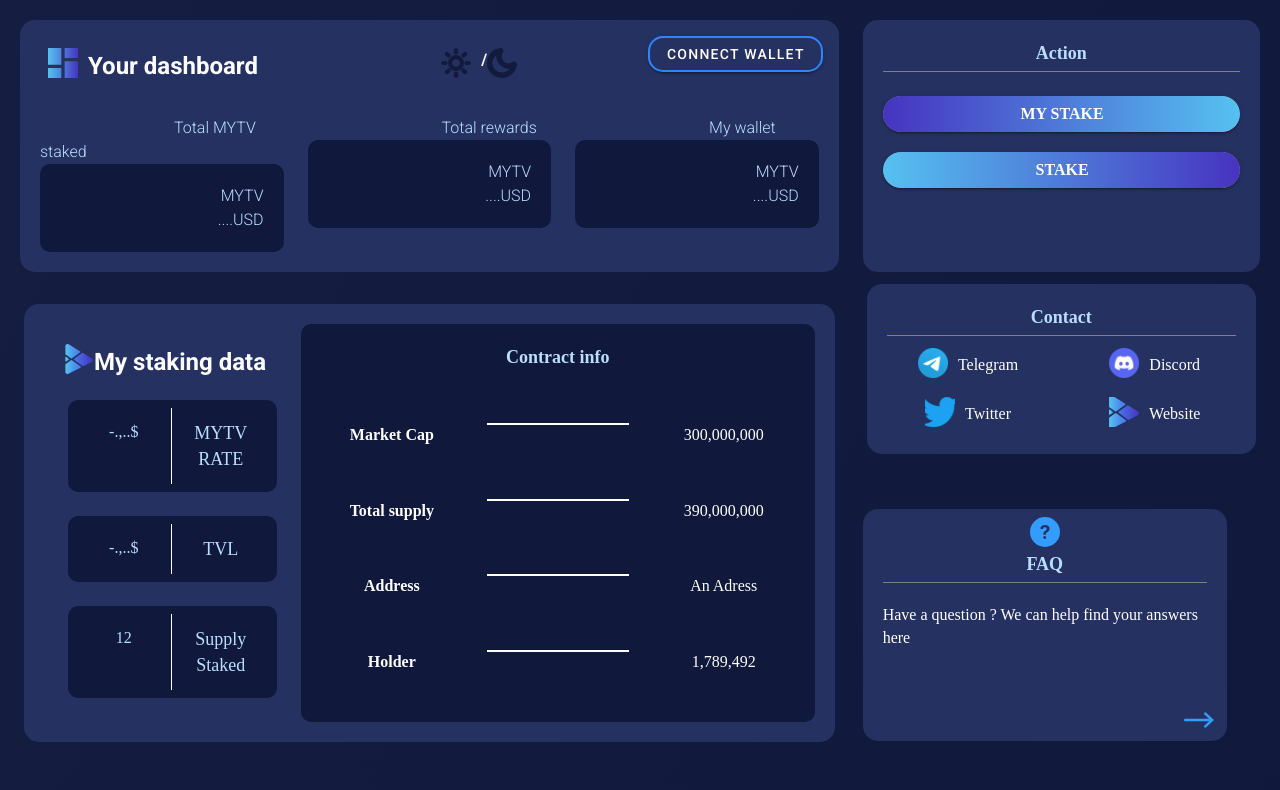
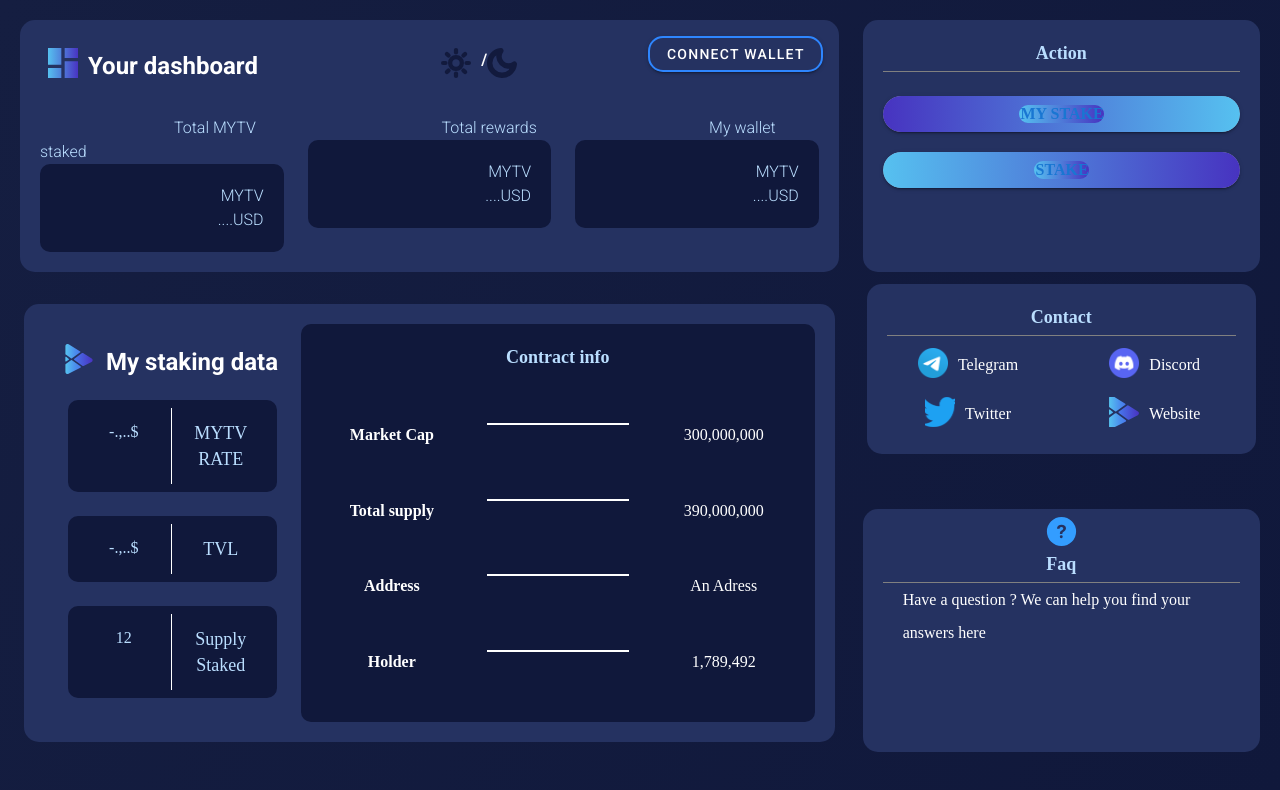
Before and after one commit to smart-chain-fr/dashboardStakingMyTV, a Vue app in the folder staking-dashboard/: page /mytv-dashboard/ in a window 1280 px wide. Shown: the top 790 px of the page. Built offline with nearby package versions, Linux system fonts and the light colour scheme; what vue-clipboard2, vue-toast-notification would draw is missing.

Commit message:
:sparkles: Adding vuex to use the store + UI fix

```diff
--- a/staking-dashboard/package.json
+++ b/staking-dashboard/package.json
@@ -14,7 +14,8 @@
     "vue-clipboard2": "^0.3.1",
     "vue-router": "^3.5.2",
     "vue-toast-notification": "^0.6.2",
-    "vuetify": "^2.4.0"
+    "vuetify": "^2.4.0",
+    "vuex": "^3.6.2"
   },
   "devDependencies": {
     "@vue/cli-plugin-babel": "~4.5.0",
--- /dev/null
+++ b/staking-dashboard/src/assets/scss/style.scss
@@ -0,0 +1,3 @@
+a {
+    text-decoration: none;
+}
--- a/staking-dashboard/src/components/Action.vue
+++ b/staking-dashboard/src/components/Action.vue
@@ -9,12 +9,14 @@
         <v-btn v-if="logged === false" class="mystake mb-5" block
           >My Stake</v-btn
         >
-        <v-btn class="mystake mb-5" block>My Stake</v-btn>
+
+
+        <v-btn class="mystake mb-5" block> <router-link :to="{name: 'stake-manage'}" class="stake" block>My Stake </router-link></v-btn>
         <!-- <div v-else>
         <router-link to="/helloworld" class="mystake mb-5" block>My Stake</router-link>
       </div> -->
 
-        <v-btn class="stake" block> Stake</v-btn>
+        <v-btn class="stake" block> <router-link :to="{name: 'stake-home'}" class="stake" block> Stake </router-link></v-btn>
       </v-col>
     </v-row>
   </v-col>
--- a/staking-dashboard/src/components/Card.vue
+++ b/staking-dashboard/src/components/Card.vue
@@ -1,15 +1,13 @@
 <template>
   <v-row>
     <v-card class="mx-auto my-12">
-      <v-img
-        height="250"
-        src="https://cdn.vuetifyjs.com/images/cards/cooking.png"
-      ></v-img>
+      <div class="card_image">
 
-      <v-card-title>{{ staking_offers_title }}</v-card-title>
+        <p class="pack_name"> {{ staking_offers_title }}</p>
+      </div>
 
       <v-divider class="mx-4"></v-divider>
-      <div>
+      <div class="pack_data">
         <span class="apy"> APY {{ apy }}</span>
         <span class="apy"> APY {{ apy }}</span>
       </div>
@@ -43,8 +41,7 @@
                   </v-row>
 
                   <v-row>
-                    <p>Interest period {{days_locked}} days</p>
-
+                    <p>Interest period {{ days_locked }} days</p>
                   </v-row>
 
                   <v-row>
@@ -52,8 +49,8 @@
                   </v-row>
 
                   <v-row>
-                    <p>{{days_locked}}-Days APY</p>
-                    <p>MYTV {{apy}}</p>
+                    <p>{{ days_locked }}-Days APY</p>
+                    <p>MYTV {{ apy }}</p>
                   </v-row>
                 </v-col>
               </v-row>
@@ -73,7 +70,8 @@ export default {
   components: {},
 
   data: () => ({
-    //dialog: false
+    dialog: false,
+    message: 'ok'
   }),
   methods: {
     getNow: function () {
@@ -156,4 +154,25 @@ input {
   opacity: 1;
   padding: 10px;
 }
+
+.card_image{
+   background-image: url("https://cdn.vuetifyjs.com/images/cards/cooking.png");
+   height: 200px;
+   width: 300px;
+   display: flex;
+   flex-direction: column;
+   justify-content: flex-end;
+}
+
+.pack_name{
+  text-align: left;
+  font: normal normal bold 48px/71px Circe;
+  letter-spacing: 0px;
+  color: #FFFFFF;
+}
+
+.pack_data{
+    display: flex;
+    flex-direction: column;
+}
 </style>
--- a/staking-dashboard/src/components/Faq.vue
+++ b/staking-dashboard/src/components/Faq.vue
@@ -1,23 +1,19 @@
+
 <template>
-  <v-col md="11" class="container-faq">
-    <v-row class="logo">
-      <br />
-      <v-img
-        src="../assets/Icon ionic-ios-help-circle.svg"
-        max-width="30"
-        max-height="30"
-      >
-      </v-img>
-    </v-row>
-    <h2 class="title-faq mt-4">FAQ</h2>
+  <v-col md="12" class="container-faq">
+    <!-- Prends la place restante sur la row -->
+    <v-row class="faq_icon">
+      <img src="@/assets/faq.svg" alt="Question"
+    /></v-row>
 
-    <v-col md="12">
-      <v-row class="paragraph mt-2">
-        <p>Have a question ? We can help find your answers here</p>
-      </v-row>
-    </v-col>
-    <v-row class="arrow-logo mt-4">
-      <v-img src="../assets/arrow.svg" max-width="30" max-height="30"></v-img>
+    <h2 class="title-faq">Faq</h2>
+
+    <v-row cols="12">
+      <v-col>
+        <p class="mr-5 ml-5">
+          Have a question ? We can help you find your answers here
+        </p>
+      </v-col>
     </v-row>
   </v-col>
 </template>
@@ -25,52 +21,44 @@
 
 <script>
 export default {
-  name: "Faq",
+  name: "Mystakingdata",
 
   components: {},
 
-  data: () => ({}),
+  data: () => ({
+    asset: [{ faq: "@/assets/faq.svg" }],
+  }),
 };
 </script>
 
+
 <style scoped>
-.logo {
-  justify-content: center;
-  /* align-items: center; */
-}
-
-.arrow-logo {
-  position: absolute;
-  bottom: 25px;
-  right: 25px;
-}
-
-.paragraph {
-  display: flex;
-  justify-content: center;
-  font: normal normal 300 16px/23px Circe;
+#title {
+  text-align: left;
+  font: normal normal bold 18px/26px Circe;
   letter-spacing: 0px;
-  color: #ffffff !important;
+  color: #badeff;
   opacity: 1;
 }
 
-hr {
-  color: #badeff;
-}
-
 .container-faq {
-  display: flex;
-  flex-direction: column;
+  /* display: auto; */
   background-color: #253261;
   border-radius: 15px;
   opacity: 1;
   padding: 20px !important;
-  margin: 10px auto !important;
-  position: relative;
+}
+
+p {
+  font: normal normal 300 16px/33px Circe;
+  letter-spacing: 0px;
+  color: #ffffff;
+  opacity: 1;
+  display: flex;
+  justify-content: center;
 }
 
 .title-faq {
-  /* display: table; */
   font: normal normal bold 18px/26px Circe;
   letter-spacing: 0px;
   color: #badeff !important;
@@ -79,4 +67,22 @@ hr {
   border-bottom: 1px solid grey;
   padding-bottom: 5px;
 }
+
+.faq_icon {
+    display: flex;
+    flex-direction: column;
+    margin-bottom: 5px;
+}
+
+hr {
+  color: #badeff;
+}
+
+.logo-position {
+  justify-content: center;
+}
+
+p {
+  margin-left: 10px;
+}
 </style>
--- a/staking-dashboard/src/components/Mystakingdata.vue
+++ b/staking-dashboard/src/components/Mystakingdata.vue
@@ -17,6 +17,7 @@
                 src="../assets/triangle.svg"
                 height="30"
                 width="30"
+                class="mr-3"
               />
               <h2>My staking data</h2>
             </v-row>
--- a/staking-dashboard/src/layouts/DashboardLayout.vue
+++ b/staking-dashboard/src/layouts/DashboardLayout.vue
@@ -1,6 +1,6 @@
 <template>
     <div id="layout-dashboard">
-        <Navigation address="0x1234567890987654"/>
+        <Navigation/>
         <router-view/>
     </div>
 </template>
@@ -8,6 +8,7 @@
 <script>
 import Navigation from "./components/Navigation";
 
+// import {mapGetters} from "vuex";
 export default {
     name: "DashboardLayout",
     props: {
@@ -15,6 +16,9 @@ export default {
     },
     components: {
         Navigation
+    },
+    computed: {
+
     }
 }
 </script>
--- a/staking-dashboard/src/main.js
+++ b/staking-dashboard/src/main.js
@@ -4,16 +4,22 @@ import vuetify from './plugins/vuetify'
 import VueClipboard from 'vue-clipboard2'
 import VueToast from 'vue-toast-notification';
 import router from './router';
+import Vuex from 'vuex';
+import store from '@/store';
 // Import any of available themes
 import 'vue-toast-notification/dist/theme-default.css';
+import '@/assets/scss/style.scss';
 
 Vue.config.productionTip = false
 Vue.use(VueToast)
-Vue.use(VueClipboard)
+Vue.use(VueClipboard);
+Vue.use(Vuex);
 
+const vuex = new Vuex.Store({...store});
 
 new Vue({
   vuetify,
   render: h => h(App),
-  router
+  router,
+  store: vuex
 }).$mount('#app')
--- a/staking-dashboard/src/router/index.js
+++ b/staking-dashboard/src/router/index.js
@@ -1,5 +1,6 @@
 import VueRouter from 'vue-router';
 import Vue from 'vue';
+
 
 Vue.use(VueRouter);
 const routes = [
--- /dev/null
+++ b/staking-dashboard/src/store/index.js
@@ -0,0 +1,10 @@
+import auth from "./modules/auth";
+
+export default {
+    state: {},
+    mutations: {},
+    actions: {},
+    modules: {
+        auth
+    }
+}
--- /dev/null
+++ b/staking-dashboard/src/store/modules/auth.js
@@ -0,0 +1,39 @@
+
+const state = {
+    isConnected: true,
+    address: "0x123455555567890"
+}
+
+const getters = {
+    isConnected: state => {
+        return state.isConnected
+    },
+    address: state => {
+        return state.address
+    }
+}
+
+const mutations = {
+    SET_CONNECTED (state, isConnected) {
+        state.isConnected = isConnected
+    },
+    SET_ADDRESS(state, address){
+        state.address = address
+    }
+}
+
+const actions = {
+    setConnected: ({commit}, isConnected) => {
+        commit('SET_CONNECTED', isConnected);
+    },
+    setAddress:({commit}, address) => {
+        commit('SET_ADDRESS', address)
+    }
+}
+
+export default {
+    state,
+    getters,
+    mutations,
+    actions
+}
```
Also changed, not shown: staking-dashboard/src/layouts/components/Navigation.vue (+29 -15 lines), staking-dashboard/src/assets/faq.svg (renamed from staking-dashboard/src/assets/Icon ionic-ios-help-circle.svg), 1 other file (tests, documents, lock files or other folders).
